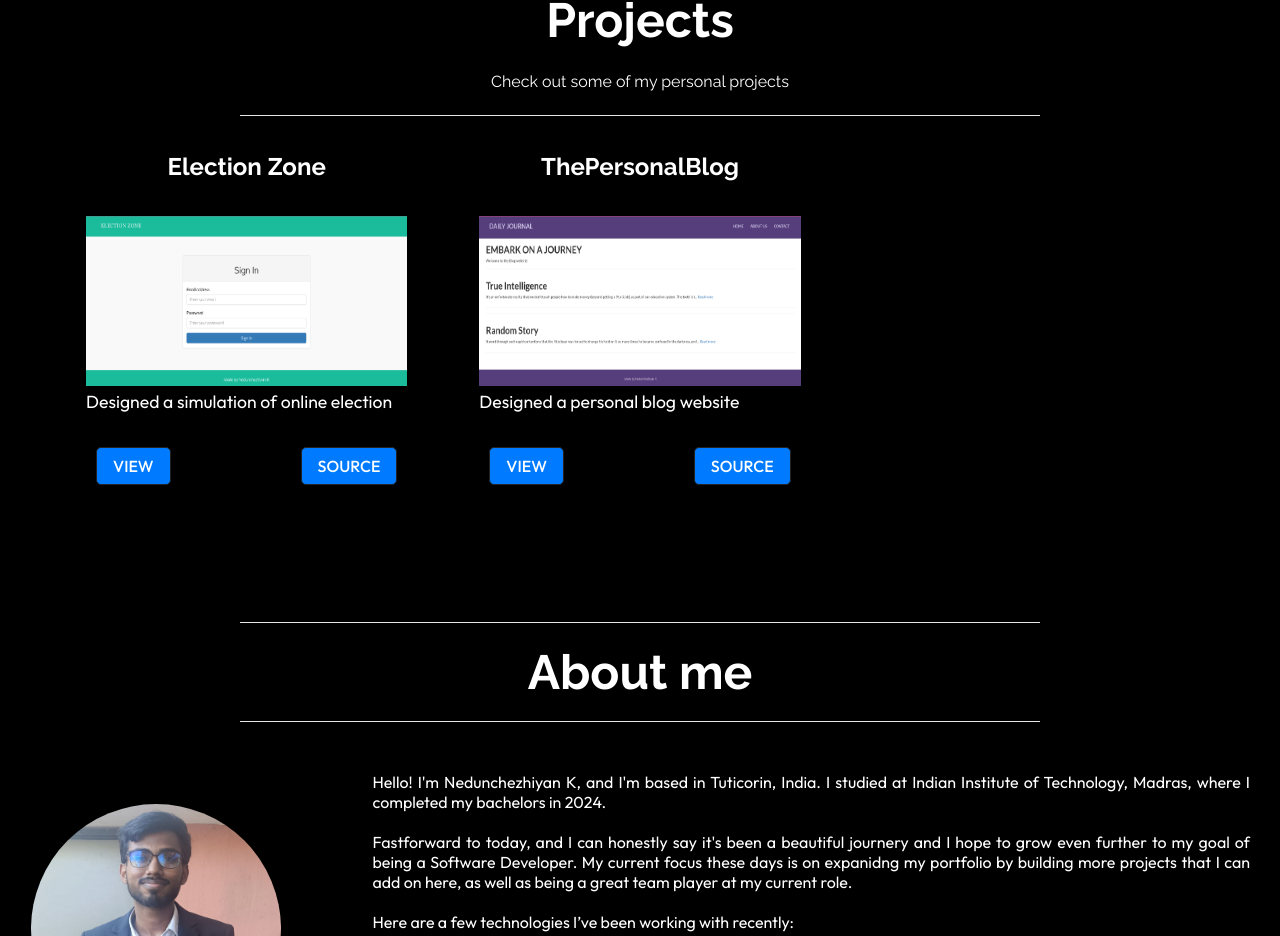
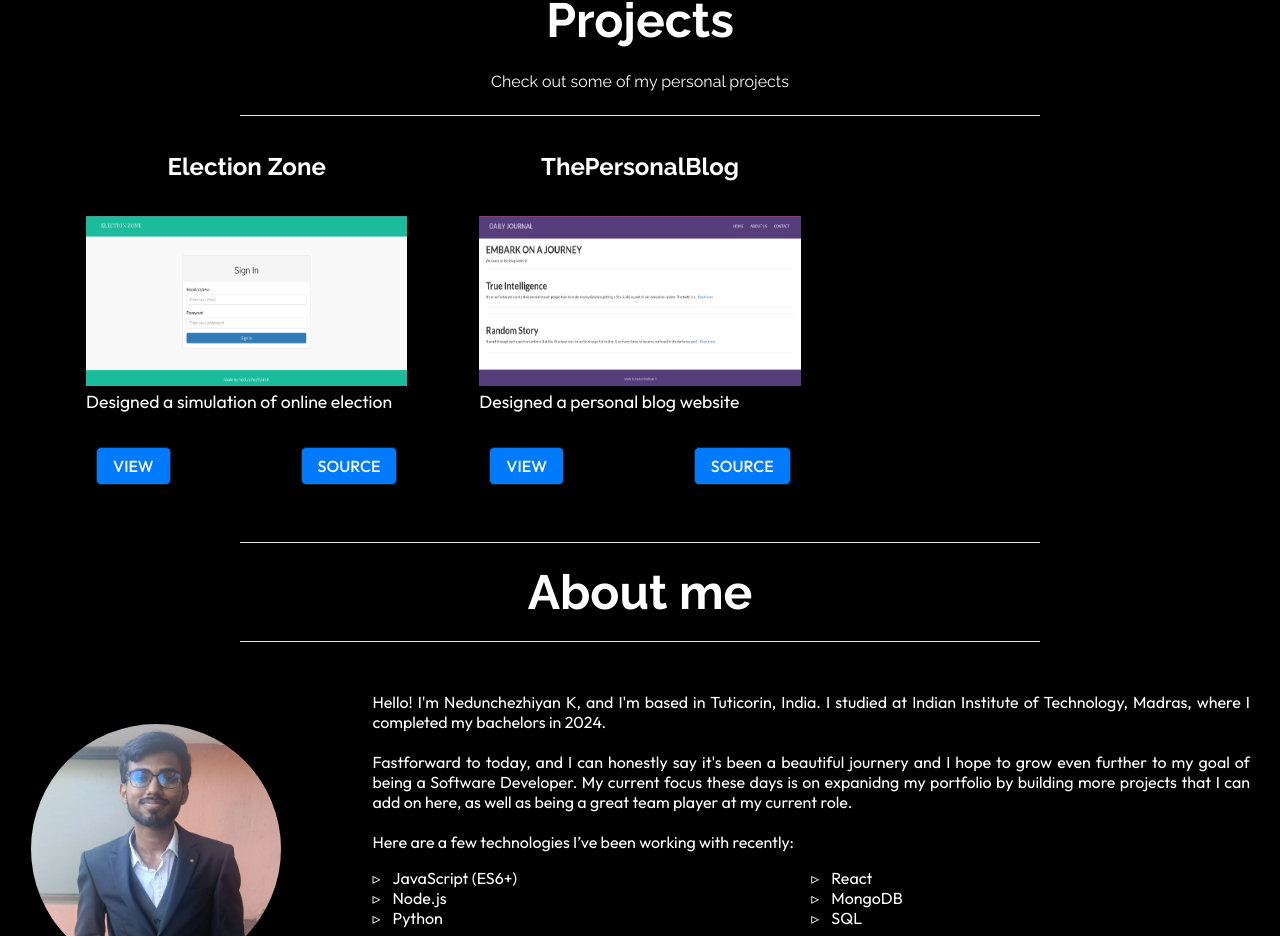
Before and after one commit to nedunchezhiyan2002/portfolio, a React (Create React App) app: page / in a window 1280 px wide. Shown: the part 854-1790 px from the top of the page. Built offline with nearby package versions, Linux system fonts and the light colour scheme.

Commit message:
Update WorkCardStyles.css
Remove padding bottom

```diff
--- a/src/components/WorkCardStyles.css
+++ b/src/components/WorkCardStyles.css
@@ -20,7 +20,6 @@
     display: grid;
     grid-template-columns: repeat(3,1fr);
     grid-gap:40px ;
-    padding-bottom: 5rem;
 }
 
 .project-card{
```
